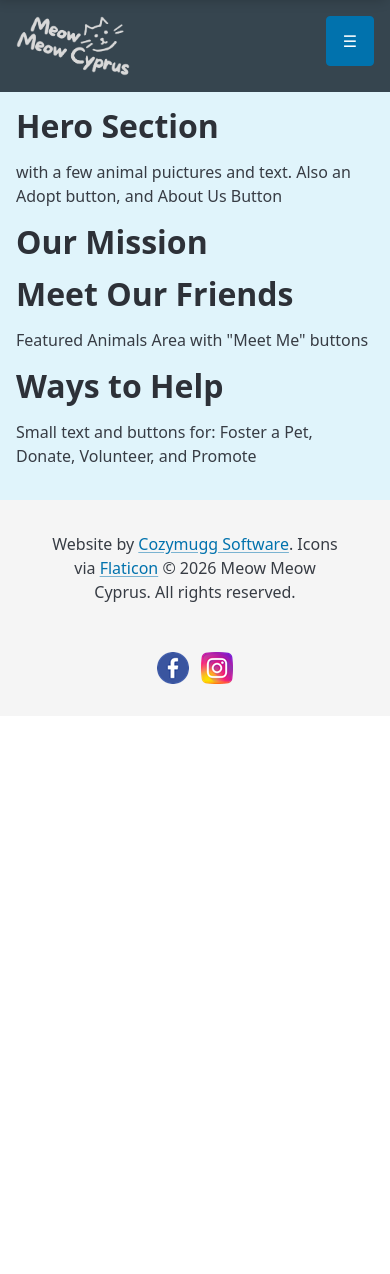
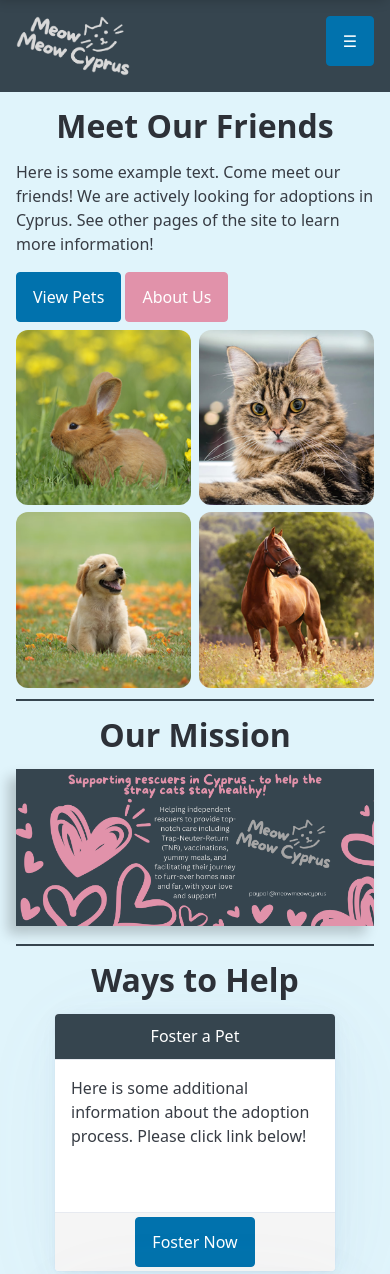
Before and after one commit to HardieParham/Meow-Meow-Cyprus-Site, a website built with Vite: page frontend/index.html in a window 390 px wide. Shown: the top 1274 px of the page. Before the commit the page ends 844 px from the top, so only its background shows below. Built offline with nearby package versions, Linux system fonts and the light colour scheme; no server answers.

Commit message:
[ui] home page grids and cards

```diff
--- a/frontend/index.html
+++ b/frontend/index.html
@@ -7,6 +7,7 @@
     <title>Meow Meow Cyprus</title>
     <link rel="stylesheet" href="https://cdn.jsdelivr.net/npm/@picocss/pico@2/css/pico.min.css">
     <link rel="stylesheet" href="src/styles/base/base.min.css">
+    <link rel="stylesheet" href="src/styles/home/home.min.css">
 </head>
 <body>
     <header>
@@ -50,19 +51,62 @@
     <main>
         <div class="container">
             <section>
-                <h1>Hero Section</h1>
-                <p>with a few animal puictures and text. Also an Adopt button, and About Us Button</p>
+                <h1>Meet Our Friends</h1>
+                <div class="hero-section">
+                    <div class="hero-left">
+                        <p>Here is some example text. Come meet our friends! We are actively looking for adoptions in Cyprus. See other pages of the site to learn more information!</p>
+                        <div class="button-group">
+                            <button>View Pets</button>
+                            <button class="secondary-btn">About Us</button>
+                        </div>
+                    </div>
+                    <div class="hero-right">
+                        <img src="images/bunny.png">
+                        <img src="images/cat.png">
+                        <img src="images/dog.png">
+                        <img src="images/horse.png">
+
+                    </div>
+                </div>
             </section>
+            <hr/>
             <section>
                 <h1>Our Mission</h1>
+                <img src="images/banner1.png" style="box-shadow: -8px 8px 12px rgba(0, 0, 0, 0.2); ">
             </section>
-            <section>
-                <h1>Meet Our Friends</h1>
-                <p>Featured Animals Area with "Meet Me" buttons</p>
-            </section>
+            <hr/>
             <section>
                 <h1>Ways to Help</h1>
-                <p>Small text and buttons for: Foster a Pet, Donate, Volunteer, and Promote</p>
+                <div class="help-cards">
+                    <article>
+                        <header>Foster a Pet</header>
+                        <p>Here is some additional information about the adoption process. Please click link below!</p>
+                        <footer>
+                            <button>Foster Now</button>
+                        </footer>
+                    </article>
+                    <article>
+                        <header>Donate</header>
+                        <p>Stuff here please. This will be a link to an external Paypal page.</p>
+                        <footer>
+                            <button>Donate Link</button>
+                        </footer>
+                    </article>
+                    <article>
+                        <header>Volunteer</header>
+                        <p>Stuff here please. I don't know what to say in this box so I'll just ramble for a bit and hope this fills up the page a little bit.</p>
+                        <footer>
+                            <button>Inquire</button>
+                        </footer>
+                    </article>
+                    <article>
+                        <header>Promote</header>
+                        <p>Stuff here please. Contact us on ways to promote Meow Meow Cyprus!</p>
+                        <footer>
+                            <button>More Info</button>
+                        </footer>
+                    </article>
+                </div>
             </section>
         </div>
     </main>
--- a/frontend/src/styles/base/base.scss
+++ b/frontend/src/styles/base/base.scss
@@ -1,12 +1,3 @@
-:root {
-    --pico-secondary: #e192aa;
-    --pico-secondary-background: #e192aa;
-    --pico-secondary-border: #e192aa;
-    --pico-secondary-hover: #d67a96;
-    --pico-secondary-hover-background: #d67a96;
-    --pico-secondary-hover-border: #d67a96;
-}
-
 
 html {
     margin: 0%;
--- a/frontend/src/styles/home/home.scss
+++ b/frontend/src/styles/home/home.scss
@@ -1,6 +1,101 @@
+hr {
+    border: none;
+    height: 2px;
+    background-color:#36454f;
+}
+
+.secondary-btn {
+    background-color: #e192aa;
+    border-color: #e192aa;
+
+    &:hover {
+        background-color: #d67a96;
+        border-color: #d67a96;
+    }
+}
+
+
 main {
-    .hero {
-        width: 100%
+    section {
+        margin-bottom: 5%;
+
+
+        h1 {
+            text-align: center;
+        }
+
+        .hero-section {
+            display: flex;
+            flex-direction: row;
+            justify-content: space-between;
+
+            .hero-left {
+                display: flex;
+                flex-direction: column;
+                justify-content: space-around;
+                max-width: 524px;
+
+                button {
+                    margin-bottom: 8px;
+                }
+            }
+
+            .hero-right {
+                display: grid;
+                grid-template-columns: repeat(2, 1fr);
+                gap: 2%;
+                max-width: 524px;
+
+                img {
+                    border-radius: 12px;
+                }
+            }
+        }
+        @media (max-width: 768px) {
+
+            .hero-section {
+                flex-direction: column;
+            }
+        }
+
+
+        .help-cards {
+            display: flex;
+            flex-direction: row;
+            flex-wrap: wrap;
+            justify-content: space-between;
+            // gap: 12px;
+
+            article {
+                max-width: 280px;
+
+                header {
+                    text-align: center;
+                }
+
+                p {
+                    height: 160px;
+                }
+
+                header {
+                    color: white
+                }
+                footer {
+                    padding: 4px;
+                }
+            }
+        }
+
+        @media (max-width: 768px) {
+           .help-cards {
+                justify-content: center;
+                article {
+                    p {
+
+                        height: 120px;
+                    }
+                }
+            }
+        }
     }
-
 }
--- a/frontend/src/styles/pets/pets.scss
+++ b/frontend/src/styles/pets/pets.scss
@@ -86,7 +86,7 @@
         }
     }
 
-    .meet-btn {
+    .about-btn {
         background-color: #e192aa;
         border-color: #e192aa;
 
```
Also changed, not shown: frontend/public/images/bunny.png (added), frontend/public/images/cat.png (added), frontend/public/images/dog.png (added), frontend/public/images/horse.png (added), frontend/public/pets/3.png (deleted), frontend/src/styles/base/base.min.css, frontend/src/styles/home/home.min.css, frontend/src/styles/pets/pets.min.css.
